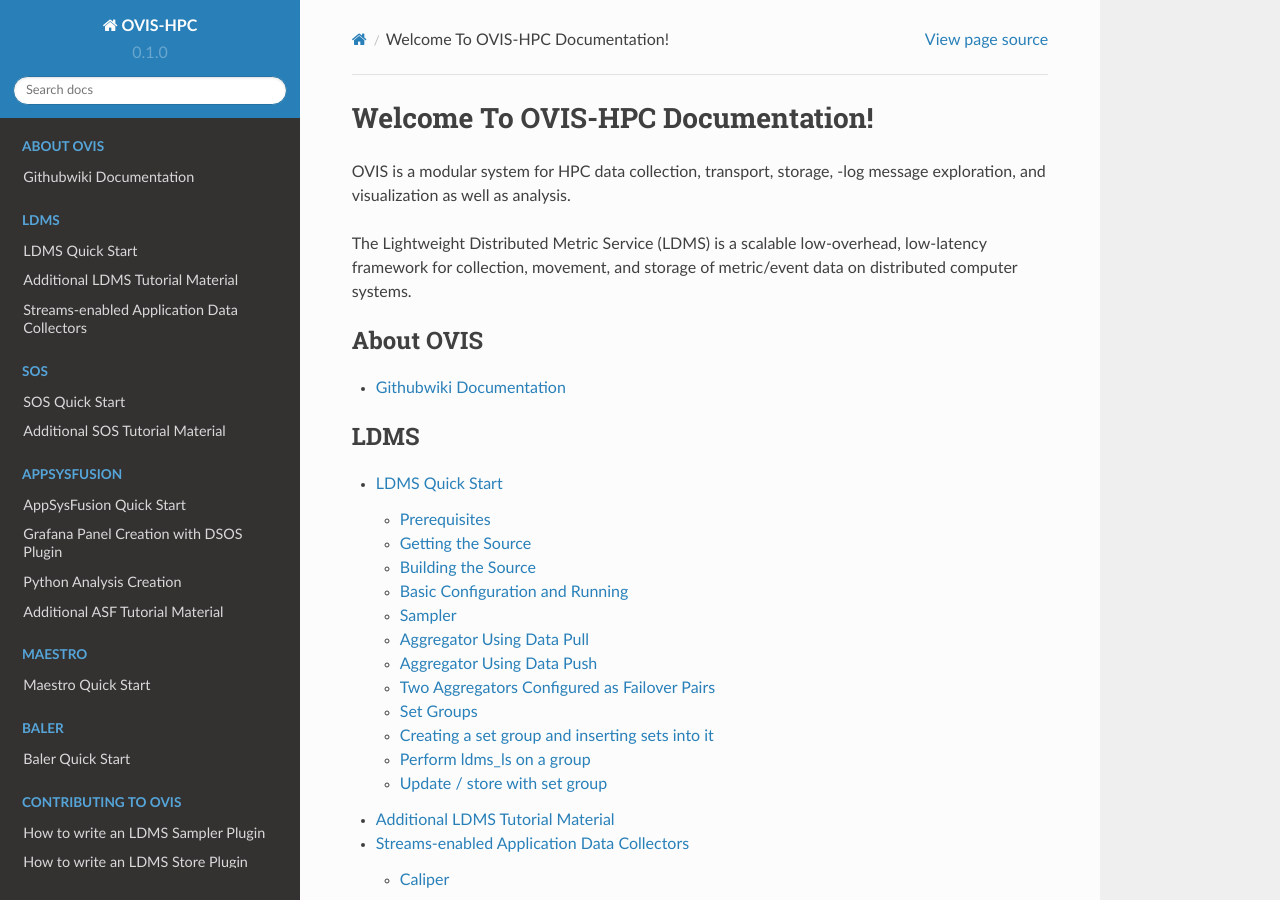
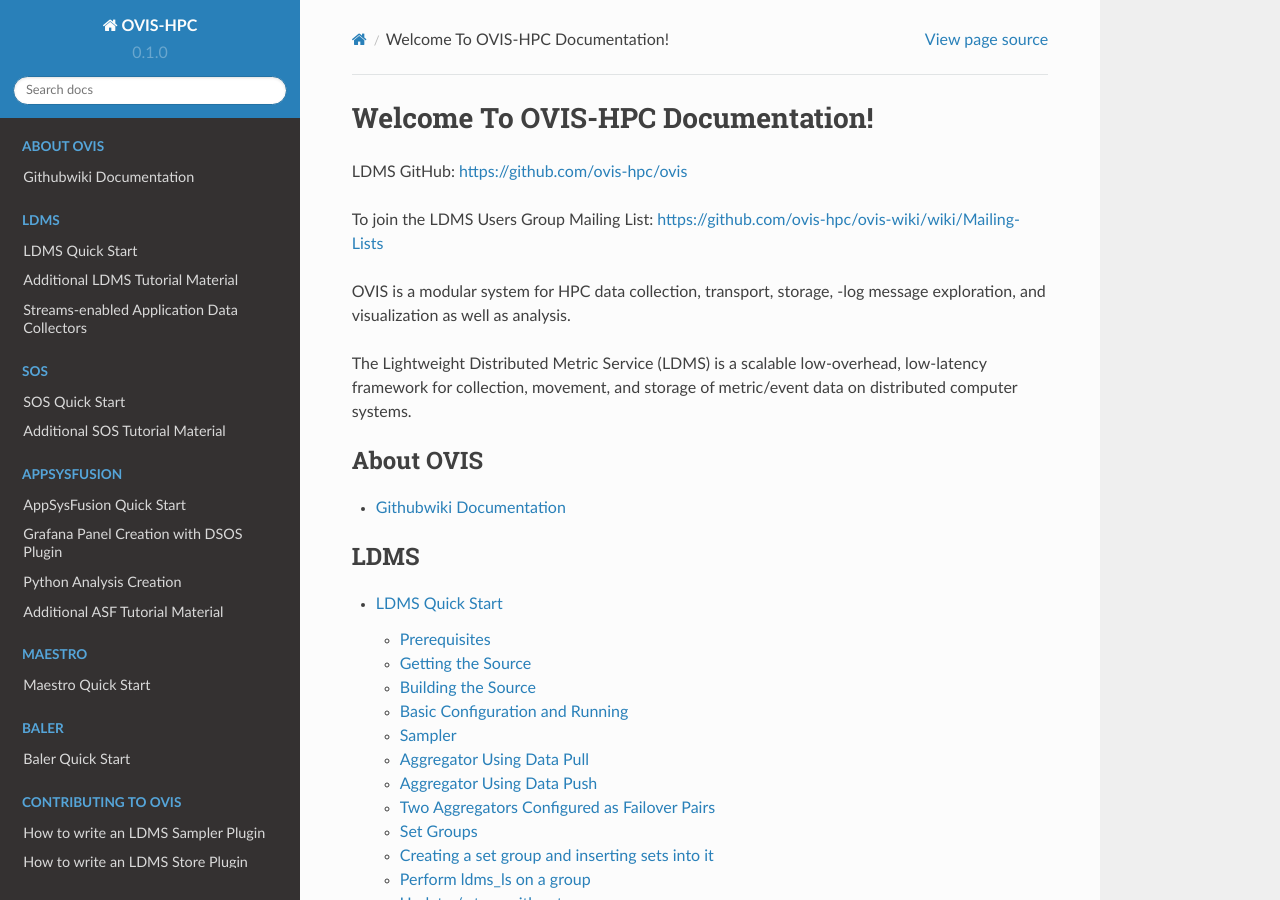
Before and after one commit to ovis-hpc/readthedocs, a Sphinx documentation site: the page built from docs/source/index.rst, in a window 1280 px wide and 900 px high. Built offline with Sphinx 7.4.7 and the Read the Docs theme 2.0.0, drawn with Linux system fonts in a browser that asks for light colours; pages that are not in the unit, such as notebooks, are missing from menus.

Commit message:
Update index.rst
Adding links to the repo and the mailing list

```diff
--- a/docs/source/index.rst
+++ b/docs/source/index.rst
@@ -10,6 +10,10 @@
 
 Welcome To OVIS-HPC Documentation!
 ====================================
+
+LDMS GitHub: https://github.com/ovis-hpc/ovis
+
+To join the LDMS Users Group Mailing List: https://github.com/ovis-hpc/ovis-wiki/wiki/Mailing-Lists
 
 OVIS is a modular system for HPC data collection, transport, storage, -log message exploration, and visualization as well as analysis.
 
```
